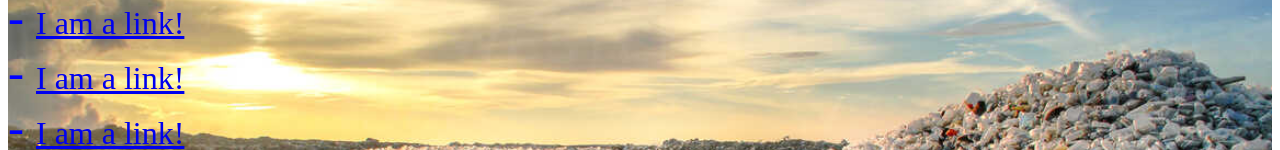
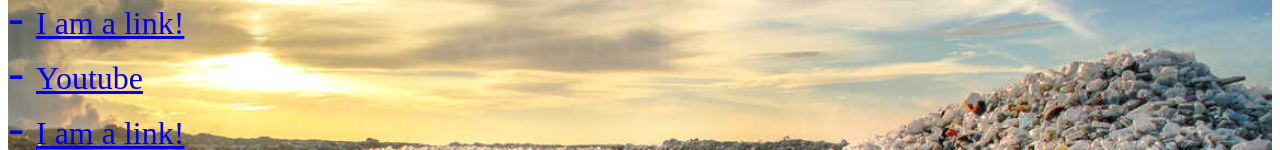
Before and after one commit to vicentesousa09/poluicaodosolo, a plain HTML site: page index.html in a window 1280 px wide. Shown: the part 221-371 px from the top of the page. Drawn offline with Linux system fonts and the light colour scheme.

Commit message:
Add files via upload

```diff
--- a/index.html
+++ b/index.html
@@ -13,7 +13,7 @@
 		<br>
 		<p><font size=8> -   </font> <font size=6> <a href="http://google.com" target="_blank">I am a link!</a>  </font>  <br>
 		<font size=8> -   </font> <font size=6> <a href="http://google.com" target="_blank">I am a link!</a>  </font>   <br>
-		<font size=8>	-   </font> <font size=6> <a href="http://google.com" target="_blank">I am a link!</a>  </font>   <br>
+		<font size=8>	-   </font> <font size=6> <a href="https://www.youtube.com/?hl=pt-PT&gl=PT" target="_blank">Youtube</a>  </font>   <br>
 		<font size=8>	-   </font> <font size=6> <a href="http://google.com" target="_blank">I am a link!</a>  </font>   <br>
 		<font size=8>	-   </font> <font size=6> <a href="http://google.com" target="_blank">I am a link!</a>  </font></font></p>
 	</div>
```
